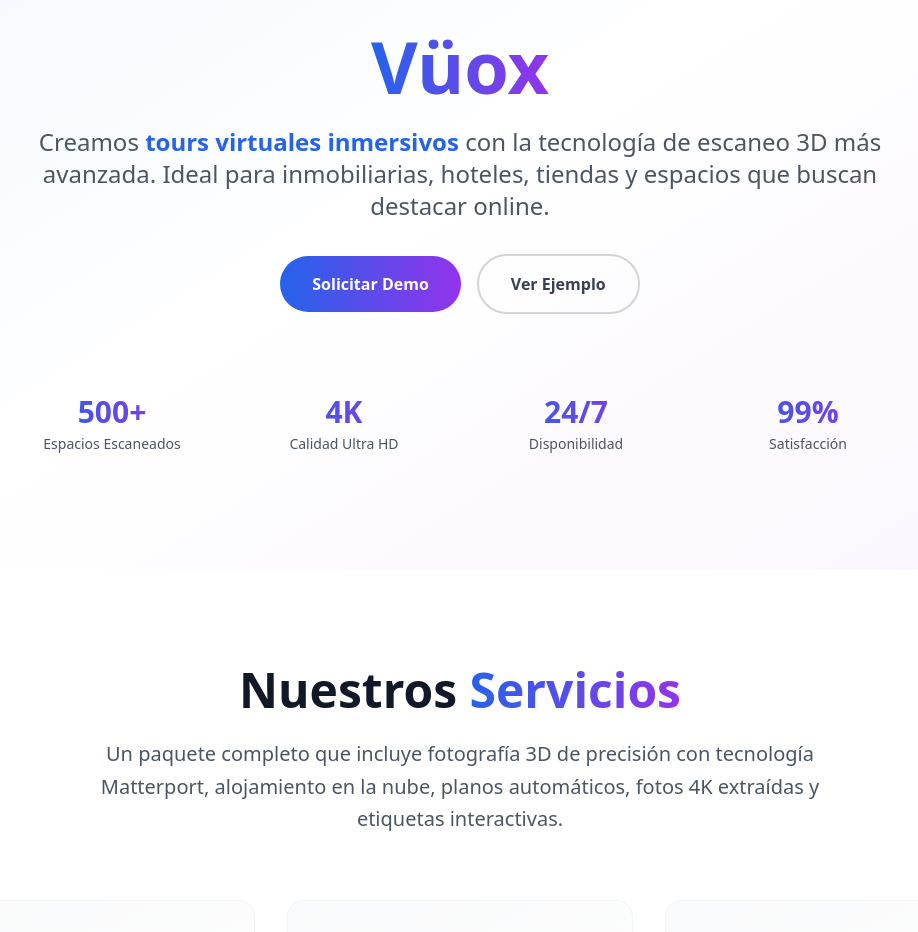
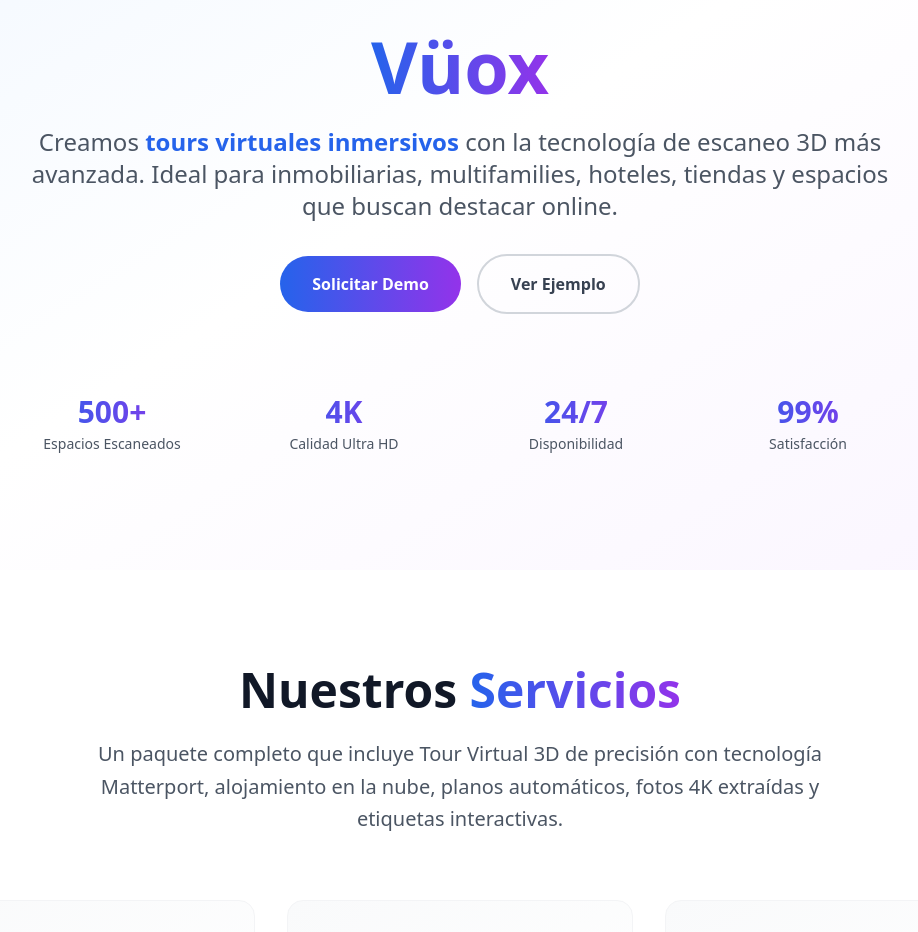
Before and after one commit to MoeRiley/Vuox, a React (Vite) app: page / in a window 1280 px wide. Shown: the part 230-1162 px from the top of the page, without its empty margins (180-1098 px from the left). Built offline with nearby package versions, Linux system fonts and the light colour scheme.

Commit message:
arreglos-textos-done

```diff
--- a/src/components/Footer.jsx
+++ b/src/components/Footer.jsx
@@ -37,10 +37,9 @@
           <div>
             <h3 className="font-semibold mb-4">Empresa</h3>
             <ul className="space-y-2 text-gray-400">
-              <li><a href="#ventajas" className="hover:text-white transition-colors">Quiénes Somos</a></li>
+              <li><a href="#hero" className="hover:text-white transition-colors">Quiénes Somos</a></li>
               <li><a href="#galeria" className="hover:text-white transition-colors">Proyectos</a></li>
               <li><a href="#contacto" className="hover:text-white transition-colors">Contacto</a></li>
-              <li><a href="#" className="hover:text-white transition-colors">Blog</a></li>
             </ul>
           </div>
         </div>
@@ -48,7 +47,6 @@
         <div className="border-t border-gray-800 pt-8 text-center">
           <p className="text-gray-400">
             © {new Date().getFullYear()} vuox.io — Todos los derechos reservados.
-            <span className="ml-2">Reseller autorizado de Matterport</span>
           </p>
         </div>
       </div>
--- a/src/components/Hero.jsx
+++ b/src/components/Hero.jsx
@@ -1,6 +1,6 @@
 const Hero = () => {
   return (
-    <section className="min-h-screen bg-gradient-to-br from-blue-50 via-white to-purple-50 flex items-center justify-center px-6 pt-20">
+    <section id="hero" className="min-h-screen bg-gradient-to-br from-blue-50 via-white to-purple-50 flex items-center justify-center px-6 pt-20">
       <div className="max-w-6xl mx-auto text-center">
         <div className="inline-block p-1 bg-gradient-to-r from-blue-600 to-purple-600 rounded-full mb-8">
           <div className="bg-white px-4 py-2 rounded-full">
@@ -18,7 +18,7 @@
 
         <p className="text-xl md:text-2xl text-gray-600 mb-8 max-w-4xl mx-auto leading-relaxed">
           Creamos <span className="font-semibold text-blue-600">tours virtuales inmersivos</span> con
-          la tecnología de escaneo 3D más avanzada. Ideal para inmobiliarias, hoteles, tiendas y
+          la tecnología de escaneo 3D más avanzada. Ideal para inmobiliarias, multifamilies, hoteles, tiendas y
           espacios que buscan destacar online.
         </p>
 
--- a/src/components/NavBar.jsx
+++ b/src/components/NavBar.jsx
@@ -21,7 +21,7 @@
     }`}>
       <div className="container mx-auto px-6 py-4 flex justify-between items-center">
         <div className="text-2xl font-bold bg-gradient-to-r from-blue-600 to-purple-600 bg-clip-text text-transparent">
-          vuox.io
+          <a href= '#hero'>vuox.io</a>
         </div>
 
         <ul className="hidden md:flex gap-8 text-gray-700 font-medium">
--- a/src/components/Planos.jsx
+++ b/src/components/Planos.jsx
@@ -7,7 +7,7 @@
             Planos <span className="bg-gradient-to-r from-blue-600 to-purple-600 bg-clip-text text-transparent">Automáticos</span>
           </h2>
           <p className="text-xl text-gray-600">
-            Generación automática de planos 2D y 3D de alta precisión
+            Generación automática de planos 2D y 3D de alta precisión.
           </p>
         </div>
 
--- a/src/components/Servicios.jsx
+++ b/src/components/Servicios.jsx
@@ -15,7 +15,7 @@
           Nuestros <span className="bg-gradient-to-r from-blue-600 to-purple-600 bg-clip-text text-transparent">Servicios</span>
         </h2>
         <p className="text-xl text-gray-600 max-w-3xl mx-auto mb-16 leading-relaxed">
-          Un paquete completo que incluye fotografía 3D de precisión con tecnología Matterport,
+          Un paquete completo que incluye Tour Virtual 3D de precisión con tecnología Matterport,
           alojamiento en la nube, planos automáticos, fotos 4K extraídas y etiquetas interactivas.
         </p>
 
--- a/src/components/Ventajas.jsx
+++ b/src/components/Ventajas.jsx
@@ -14,7 +14,7 @@
           ¿Por qué elegir <span className="bg-gradient-to-r from-blue-600 to-purple-600 bg-clip-text text-transparent">Vuox?</span>
         </h2>
         <p className="text-xl text-gray-600 mb-16 max-w-3xl mx-auto">
-          Como reseller autorizado de Matterport, te ofrecemos acceso a tecnología de vanguardia
+          Te ofrecemos acceso a tecnología de vanguardia
           para mostrar tu propiedad, local o espacio comercial en alta calidad, desde cualquier lugar del mundo.
         </p>
 
```
